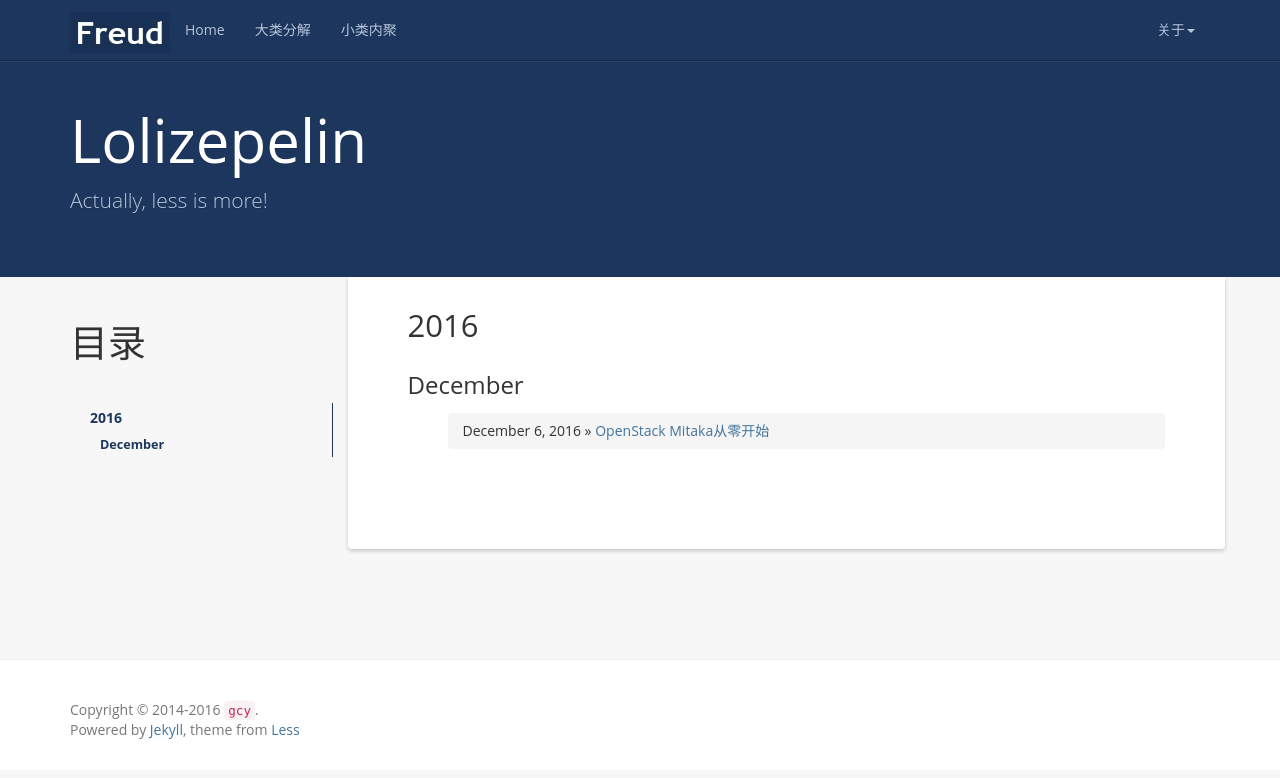
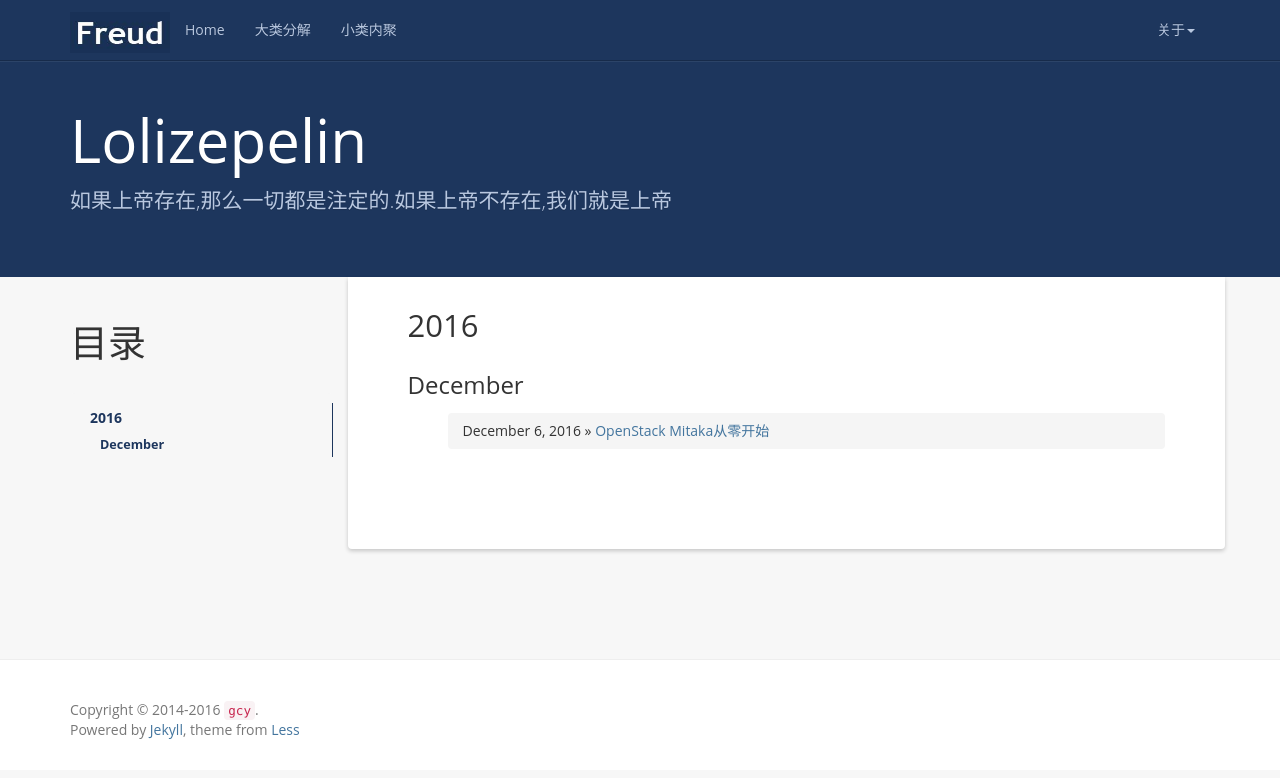
Before and after one commit to lolizeppelin/blog, a Jekyll site: the page built from index.html, in a window 1280 px wide. Shown: the top 778 px of the page. Built offline with Jekyll 4.4.1, drawn with Linux system fonts in a browser that asks for light colours; the list of posts is cut into pages by our own code; comment, search, counter and statistics services are not loaded.

Commit message:
update yml

```diff
--- a/_config.yml
+++ b/_config.yml
@@ -6,7 +6,7 @@ url: http://www.lolizeppelin.com
 resume_site: about
 github: https://github.com/lolizeppelin/
 baseurl: ""
-description: Actually, less is more!
+description: "如果上帝存在,那么一切都是注定的.如果上帝不存在,我们就是上帝"
 meta_description: GCY
 motto: Lolizeppelin's Blog
 banner: gcy
```
